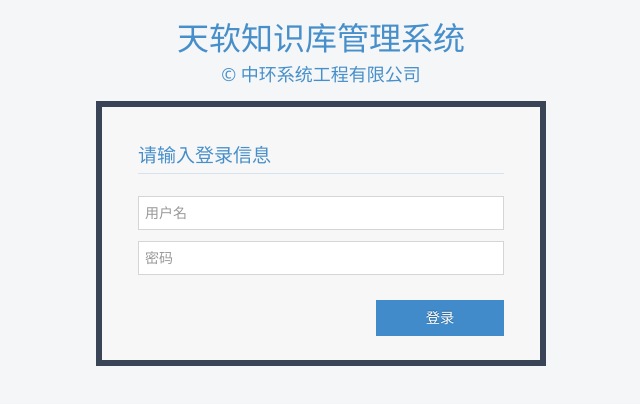
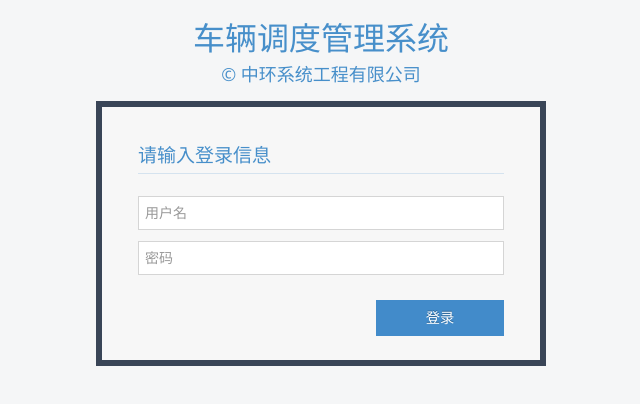
Before and after one commit to LiSongPeng/PrototypeFE, a website: page public/index.html in a window 1280 px wide. Shown: the whole page, without its empty margins (319-959 px from the left). Drawn offline with Linux system fonts and the light colour scheme.

Commit message:
修改登录页面

```diff
--- a/public/index.html
+++ b/public/index.html
@@ -30,7 +30,7 @@
                     <div class="center">
                         <h1>
                             <i class="ace-icon fa fa-leaf green"></i>
-                            <span class="blue" id="id-text2">天软知识库管理系统</span>
+                            <span class="blue" id="id-text2">车辆调度管理系统</span>
                         </h1>
                         <h4 class="blue" id="id-company-text">&copy; 中环系统工程有限公司</h4>
                     </div>
@@ -105,16 +105,14 @@
                 toastr.error("密码不能为空");
                 return false;
             }
-            $.post(BASE_URL+"user/login.form", {
+            $.post(BASE_URL + "user/login.form", {
                 "username": username,
                 "password": password
             }, function (response) {
                 var id;
                 if (response) {
-                    response=JSON.stringify(response);
-                    console.log("response"+response)
+                    response = JSON.stringify(response);
                     window.sessionStorage.setItem("currUser", response);
-//                    response = $.parseJSON(response);
                     toastr.info("登录成功,正在跳转到首页");
                     id = window.setTimeout(function () {
                         window.clearTimeout(id);
```
